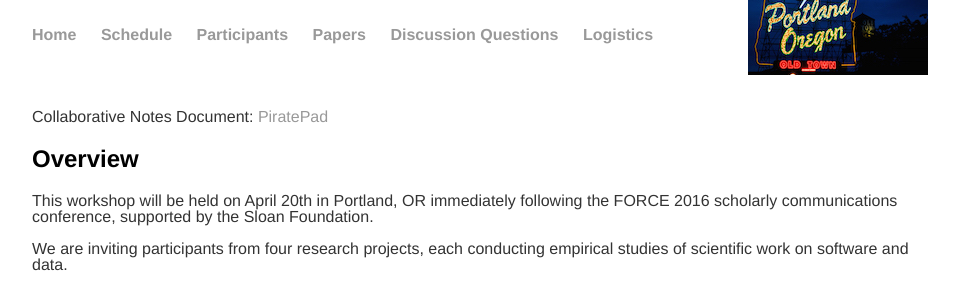
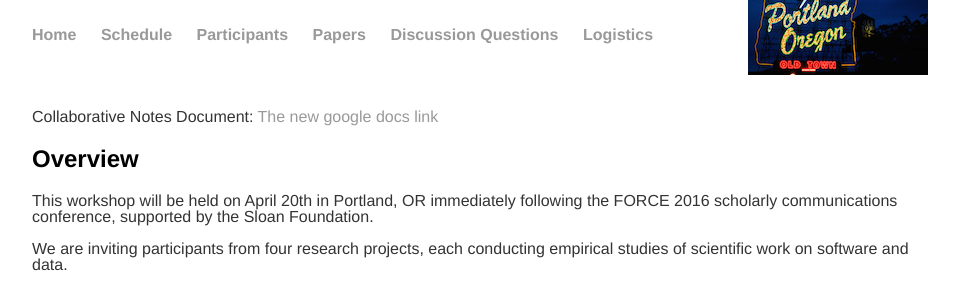
Before and after one commit to howisonlab/portland_workshop, a Jekyll site: the page built from index.md, in a window 1280 px wide. Shown: the part 129-417 px from the top of the page, without its empty margins (160-1119 px from the left). Built offline with Jekyll 4.4.1, drawn with Linux system fonts in a browser that asks for light colours.

Commit message:
replace piratepad w/ google docs on index.md

```diff
--- a/index.md
+++ b/index.md
@@ -3,7 +3,7 @@ layout: default
 title: Home
 ---
 
-Collaborative Notes Document: [PiratePad](http://piratepad.net/portland-workshop-sloan)
+Collaborative Notes Document: [The new google docs link](https://docs.google.com/document/d/1kQO8IPv024uUlguha-ygyolVuSLTc8-Yw5qoT2PIGeA/edit)
 
 ## Overview
 
```
